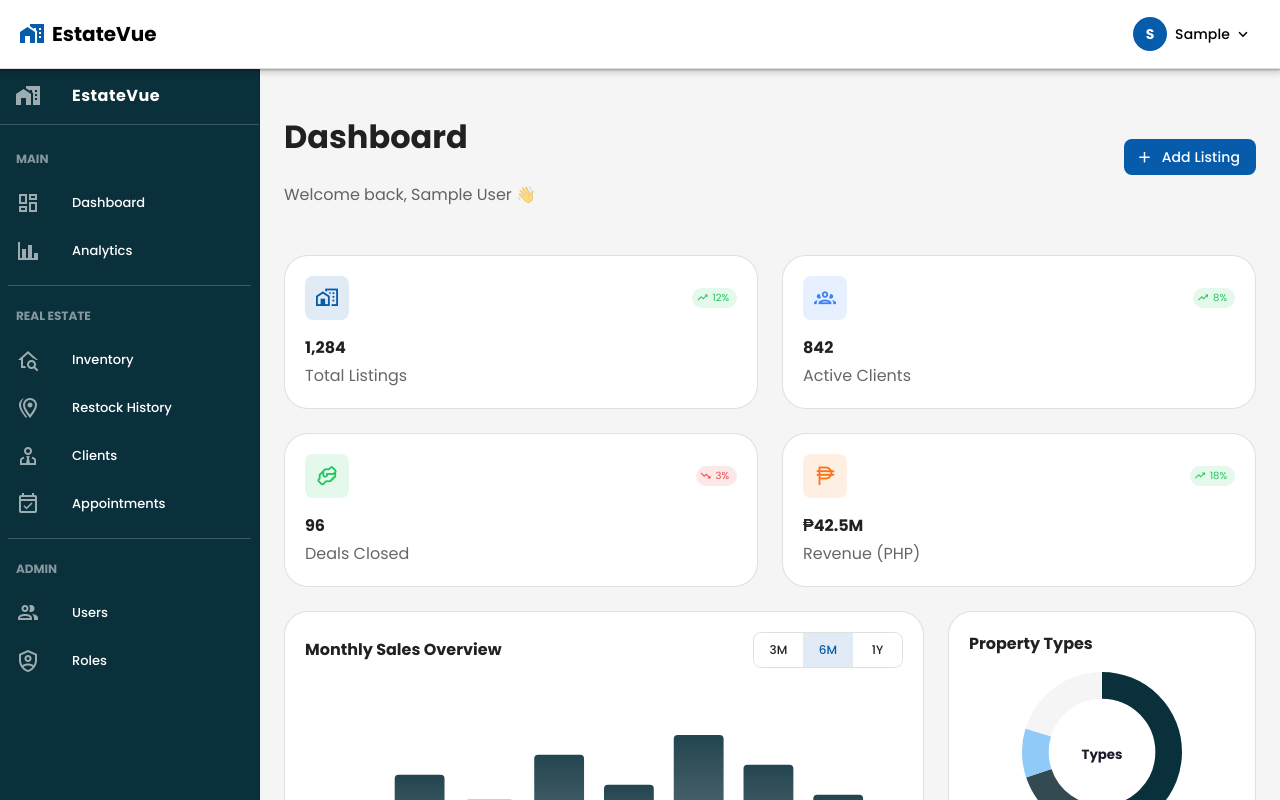
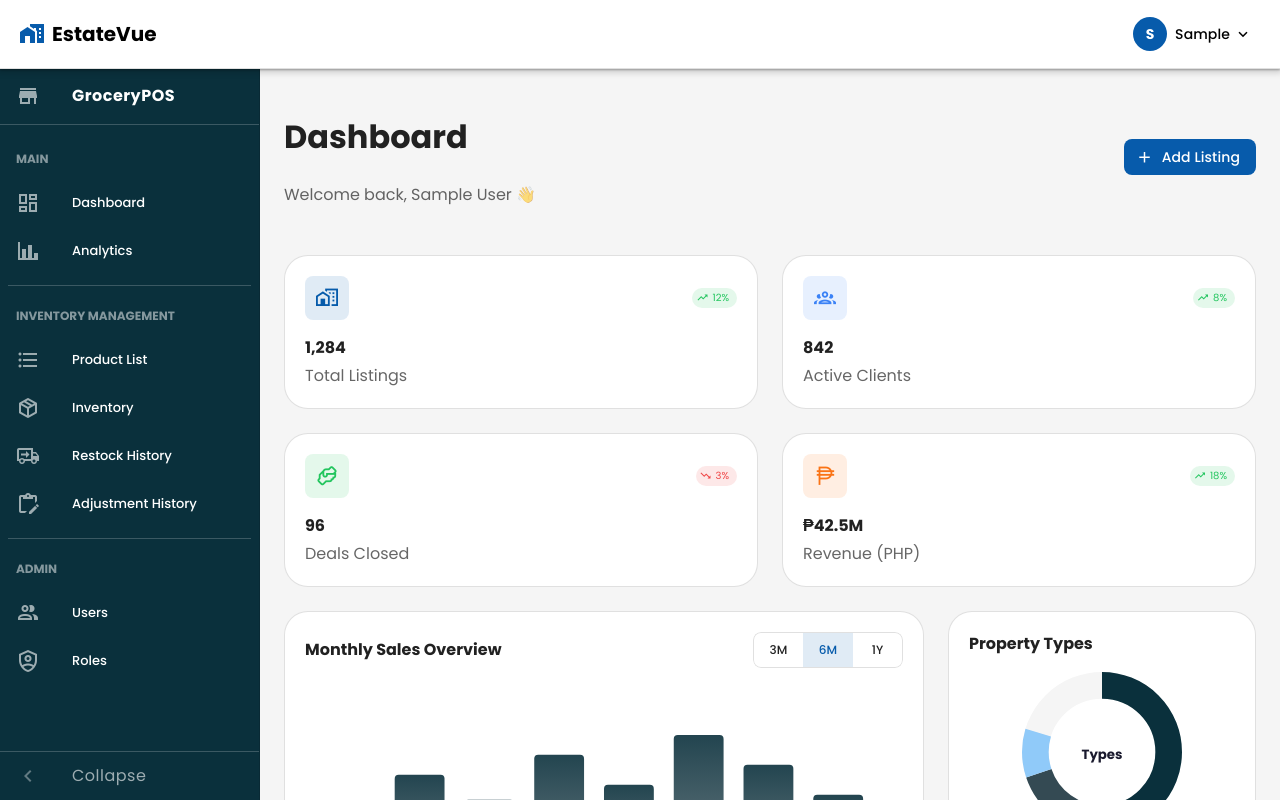
Before and after one commit to SaltinStillWaters/grocery-pos-client, a Vue app: page /admin in a window 1280 px wide. Shown: the top 800 px of the page. Built offline with nearby package versions, Linux system fonts and the light colour scheme; sample sign-in values are in the browser's storage; what vue-toast-notification would draw is missing.

Commit message:
feat: update admin side bar

```diff
--- a/src/components/User/Navigation/UserSidebar.vue
+++ b/src/components/User/Navigation/UserSidebar.vue
@@ -6,16 +6,15 @@
     color="#0A303C"
     width="260"
   >
-    <!-- Logo area at top -->
     <v-list-item
       class="py-4"
-      :prepend-icon="rail ? undefined : 'mdi-home-city'"
+      :prepend-icon="rail ? undefined : 'mdi-store'"
     >
       <template v-if="rail" v-slot:prepend>
-        <v-icon color="amber-darken-2">mdi-home-city</v-icon>
+        <v-icon color="amber-darken-2">mdi-store</v-icon>
       </template>
       <v-list-item-title v-if="!rail" class="text-white font-weight-bold text-subtitle-1">
-        EstateVue
+        GroceryPOS
       </v-list-item-title>
     </v-list-item>
 
@@ -23,7 +22,6 @@
 
     <v-list nav density="comfortable">
 
-      <!-- Main -->
       <v-list-subheader v-if="!rail" class="text-uppercase text-caption font-weight-bold opacity-50 text-white">
         Main
       </v-list-subheader>
@@ -31,7 +29,6 @@
       <v-list-item
         prepend-icon="mdi-view-dashboard-outline"
         title="Dashboard"
-        to="/dashboard"
         rounded="lg"
         color="amber-darken-2"
         base-color="white"
@@ -40,7 +37,6 @@
       <v-list-item
         prepend-icon="mdi-chart-bar"
         title="Analytics"
-        to="/analytics"
         rounded="lg"
         color="amber-darken-2"
         base-color="white"
@@ -48,13 +44,20 @@
 
       <v-divider v-if="!rail" class="my-3 opacity-20" />
 
-      <!-- Real Estate -->
       <v-list-subheader v-if="!rail" class="text-uppercase text-caption font-weight-bold opacity-50 text-white">
-        Real Estate
+        Inventory Management
       </v-list-subheader>
 
       <v-list-item
-        prepend-icon="mdi-home-search-outline"
+        prepend-icon="mdi-format-list-bulleted"
+        title="Product List"
+        rounded="lg"
+        color="amber-darken-2"
+        base-color="white"
+      />
+
+      <v-list-item
+        prepend-icon="mdi-package-variant-closed"
         title="Inventory"
         :to="{ name: 'Inventory' }"
         rounded="lg"
@@ -63,7 +66,7 @@
       />
 
       <v-list-item
-        prepend-icon="mdi-map-marker-multiple-outline"
+        prepend-icon="mdi-truck-delivery-outline"
         title="Restock History"
         rounded="lg"
         color="amber-darken-2"
@@ -71,16 +74,8 @@
       />
 
       <v-list-item
-        prepend-icon="mdi-account-tie-outline"
-        title="Clients"
-        rounded="lg"
-        color="amber-darken-2"
-        base-color="white"
-      />
-
-      <v-list-item
-        prepend-icon="mdi-calendar-check-outline"
-        title="Appointments"
+        prepend-icon="mdi-clipboard-edit-outline"
+        title="Adjustment History"
         rounded="lg"
         color="amber-darken-2"
         base-color="white"
@@ -88,7 +83,6 @@
 
       <v-divider v-if="!rail" class="my-3 opacity-20" />
 
-      <!-- Admin -->
       <v-list-subheader v-if="!rail" class="text-uppercase text-caption font-weight-bold opacity-50 text-white">
         Admin
       </v-list-subheader>
@@ -112,7 +106,7 @@
     </v-list>
 
     <!-- Collapse toggle pinned to bottom -->
-    <!-- <template v-slot:append>
+    <template v-slot:append>
       <v-divider class="opacity-20" />
       <v-list-item
         :prepend-icon="rail ? 'mdi-chevron-right' : 'mdi-chevron-left'"
@@ -122,9 +116,9 @@
         class="opacity-60 my-1"
         @click="rail = !rail"
       />
-    </template> -->
+    </template>
 
-  </v-navigation-drawer>
+    </v-navigation-drawer>
 </template>
 
 <script setup>
```
